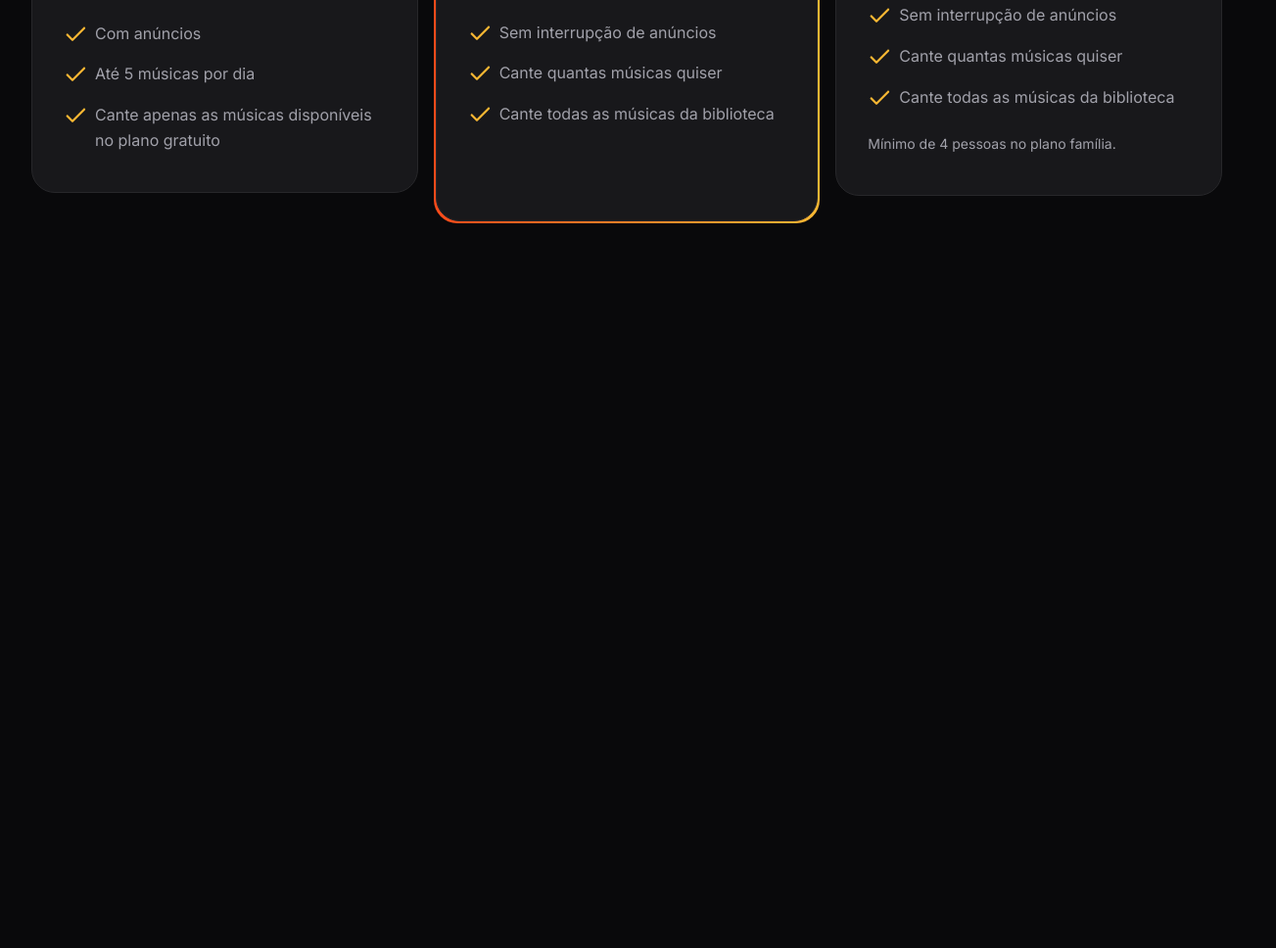
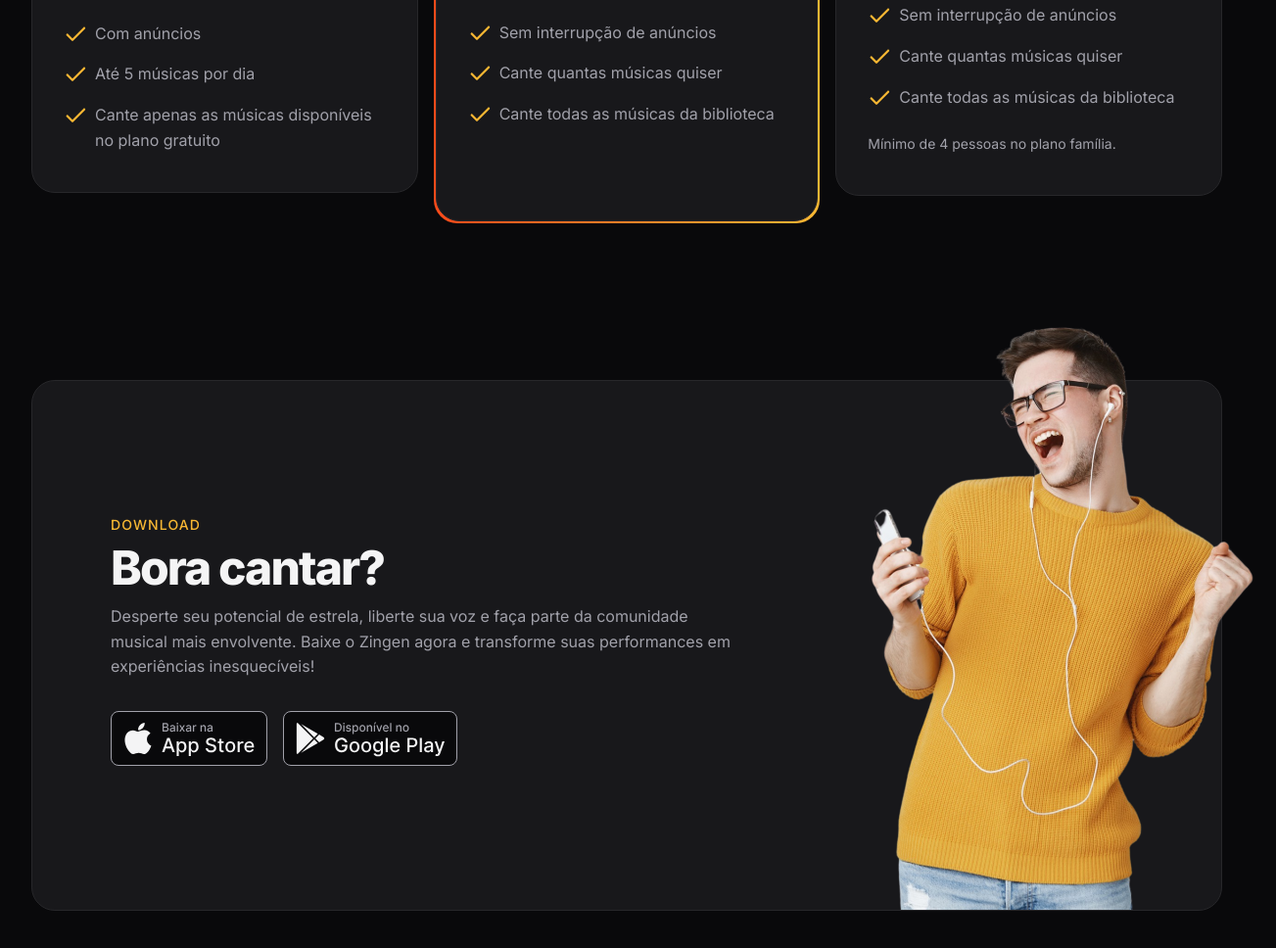
Before and after one commit to marcoswebdeveloperfull/landing-page-zingen, a plain HTML site: page index.html in a window 1280 px wide. Shown: the part 3239-4207 px from the top of the page at 98% size, 1303 px wide, since content can reach past the window. Before the commit the page ends 3547 px from the top, so only its background shows below. Drawn offline with Linux system fonts and the light colour scheme.

Commit message:
Section download

```diff
--- a/index.html
+++ b/index.html
@@ -167,5 +167,32 @@
         </div>
       </div>
     </section>
+
+    <section id="download">
+      <div class="container py-xl">
+        <div class="card px-lg even-columns items-center">
+          <div>
+            <header>
+              <strong>Download</strong>
+              <h2>Bora cantar?</h2>
+            </header>
+            <p>
+              Desperte seu potencial de estrela, liberte sua voz e faça parte da comunidade musical mais envolvente. Baixe o Zingen agora e transforme suas performances em experiências inesquecíveis!
+            </p>
+
+            <div class="buttons flex gap-1">
+              <a href="#">
+                <img src="./assets/button-appstore.svg" alt="Baixar da Apple Store">
+              </a>
+              <a href="#">
+                <img src="./assets/button-playstore.svg" alt="Baixar da Play Store">
+              </a>
+            </div>
+          </div>
+
+          <img src="./assets/rapaz-ouvindo-musica-com-fones-de-ouvido-e-cantando-no-aplicativo-de-karaoke-removebg 1.png" alt="">
+        </div>
+      </div>
+    </section>
   </body>
 </html>
--- /dev/null
+++ b/styles/download.css
@@ -0,0 +1,34 @@
+#download {
+  & .card {
+
+    padding: 3rem 1.5rem 15rem;
+    position: relative;
+
+    & > img {
+      width: 14.5rem;
+      position: absolute;
+      bottom: 0;
+      right: -3.5rem;
+    }
+  }
+
+  & .buttons {
+    flex-wrap: wrap;
+    margin-top: 2rem;
+  }
+
+  @media (width >= 80em) {
+    & .card {
+      padding: 8.75rem 5rem;
+
+      & > div:nth-child(1) {
+        max-width: 40rem;
+      }
+
+      & > img {
+        width: 29.125rem;
+      }
+    }
+  }
+
+}
--- a/styles/global.css
+++ b/styles/global.css
@@ -56,6 +56,8 @@ html {
   font-size: var(--fs-base);
   line-height: 1.6;
   color: var(--text-color-primary);
+
+  overflow-x: hidden;
 }
 
 body {
--- a/styles/index.css
+++ b/styles/index.css
@@ -9,3 +9,4 @@
 @import url(cards.css);
 @import url(features.css) (width >= 80rem);
 @import url(pricing.css);
+@import url(download.css);
```
Also changed, not shown: assets/button-appstore.svg (added), assets/button-playstore.svg (added).
